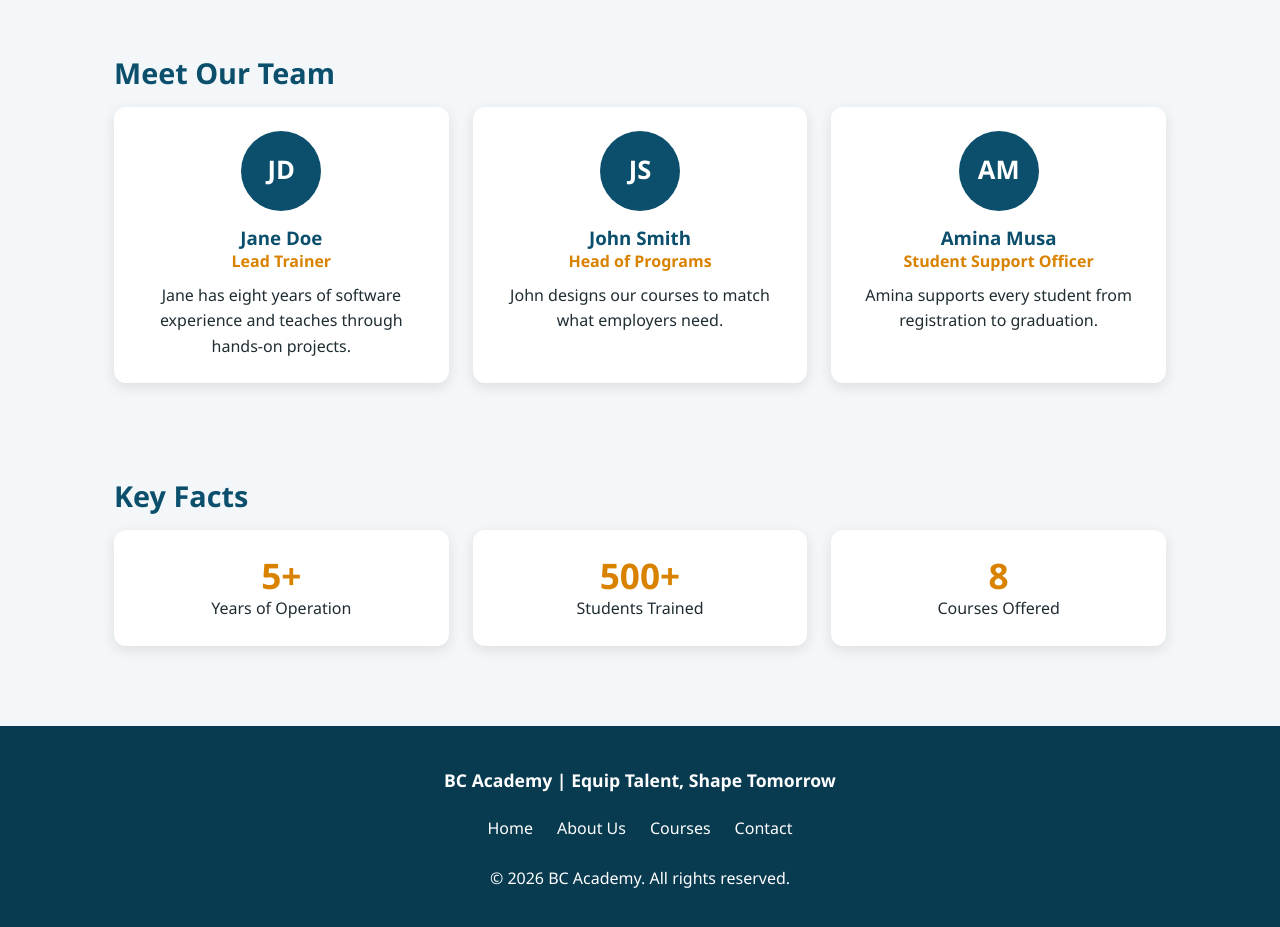
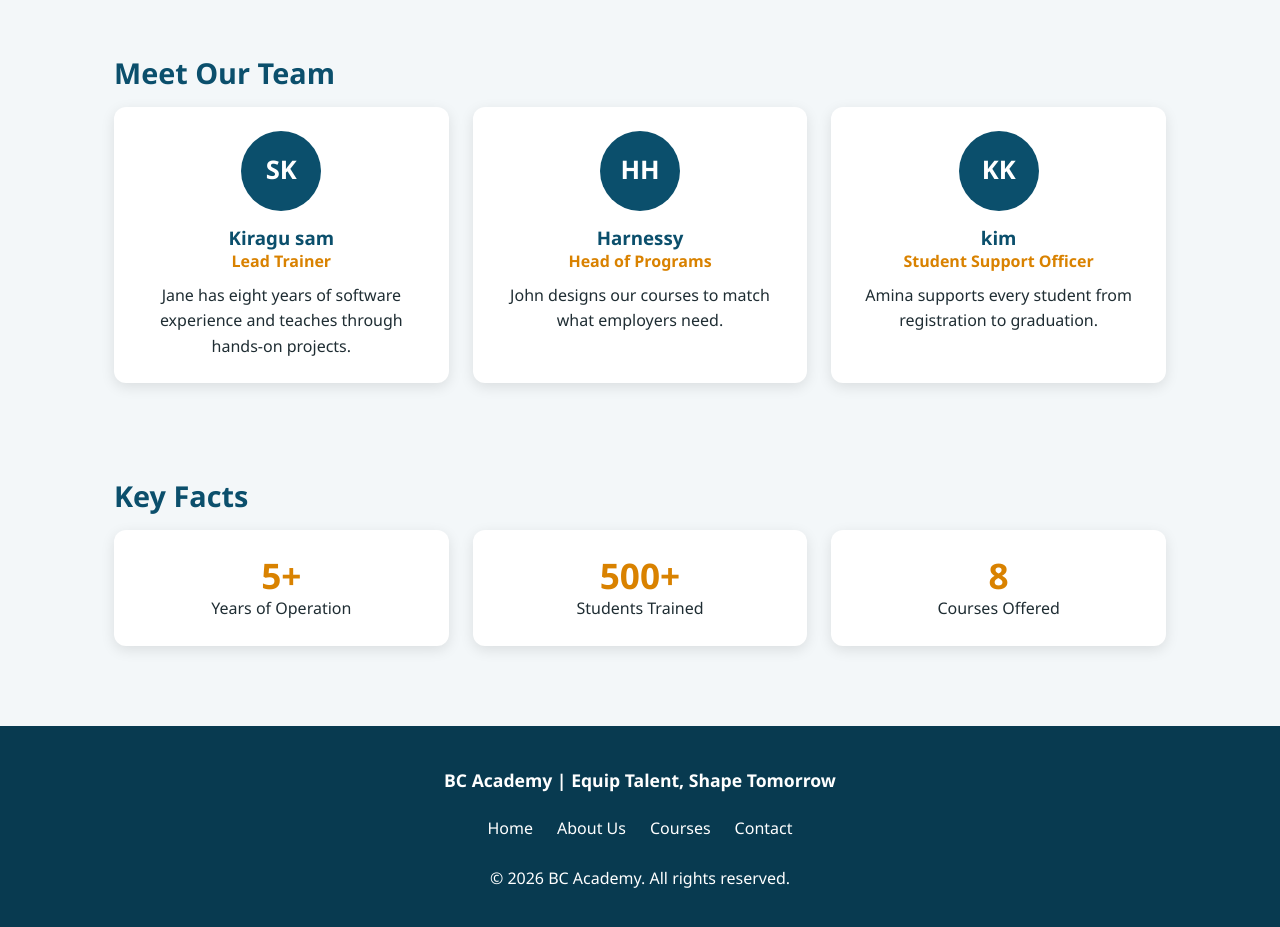
Before and after one commit to Harnessy-codex/student-managment-system, a plain HTML site: page about.html in a window 1280 px wide. Shown: the part 1220-2147 px from the top of the page. Drawn offline with Linux system fonts and the light colour scheme.

Commit message:
staff edit

```diff
--- a/about.html
+++ b/about.html
@@ -73,20 +73,20 @@
     <h2>Meet Our Team</h2>
     <div class="cards-grid">
       <div class="card team-card">
-        <div class="avatar">JD</div>
-        <h3>Jane Doe</h3>
+        <div class="avatar">SK</div>
+        <h3>Kiragu sam</h3>
         <p class="role">Lead Trainer</p>
         <p>Jane has eight years of software experience and teaches through hands-on projects.</p>
       </div>
       <div class="card team-card">
-        <div class="avatar">JS</div>
-        <h3>John Smith</h3>
+        <div class="avatar">HH</div>
+        <h3>Harnessy</h3>
         <p class="role">Head of Programs</p>
         <p>John designs our courses to match what employers need.</p>
       </div>
       <div class="card team-card">
-        <div class="avatar">AM</div>
-        <h3>Amina Musa</h3>
+        <div class="avatar">KK</div>
+        <h3>kim</h3>
         <p class="role">Student Support Officer</p>
         <p>Amina supports every student from registration to graduation.  </p>
       </div>
```
Also changed, not shown: contact.html (+1 -1 lines).
